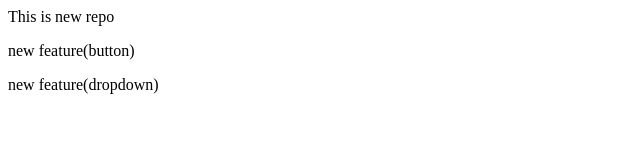
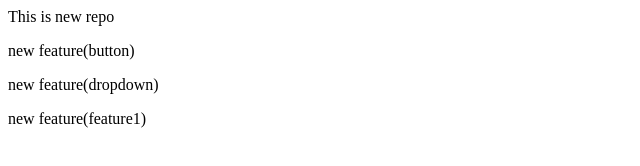
Before and after one commit to Aswiniskillit/localrepo1, a plain HTML site: page index.html in a window 1280 px wide. Shown: the whole page, without its empty margins (0-640 px from the left). Drawn offline with Linux system fonts and the light colour scheme.

Commit message:
t commit -m "Added new feature in feature1"

```diff
--- a/index.html
+++ b/index.html
@@ -1,3 +1,4 @@
 <p>This is new repo</p>
 <p>new feature(button)</p>
 <p>new feature(dropdown)</p>
+<p>new feature(feature1)</p>
```
